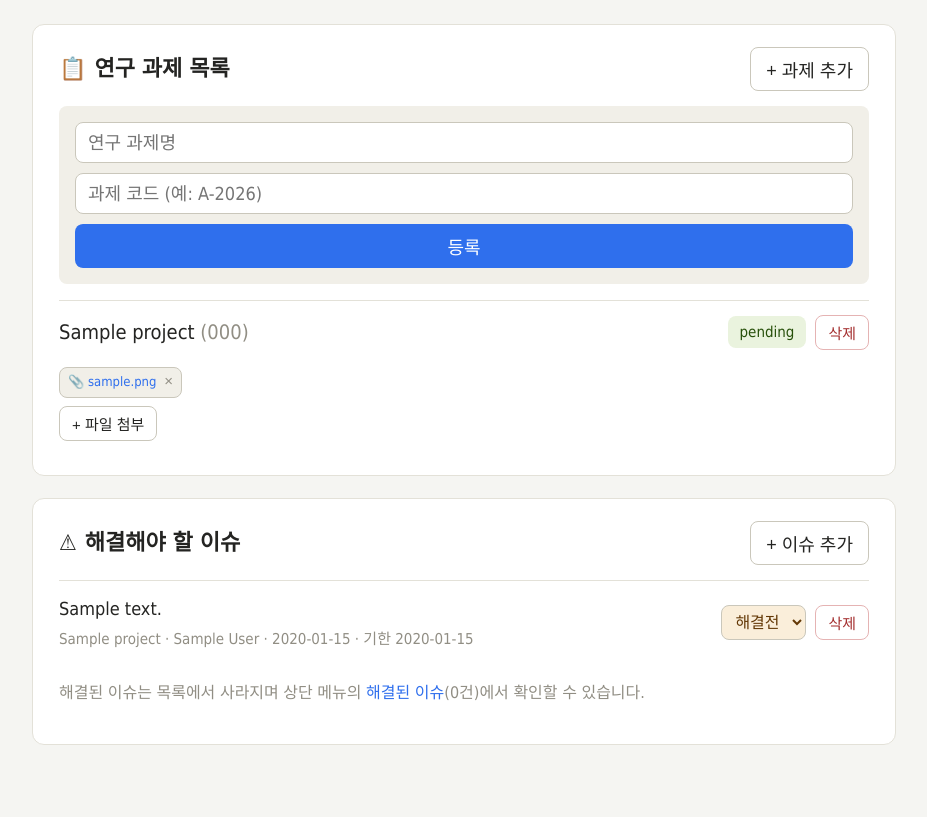
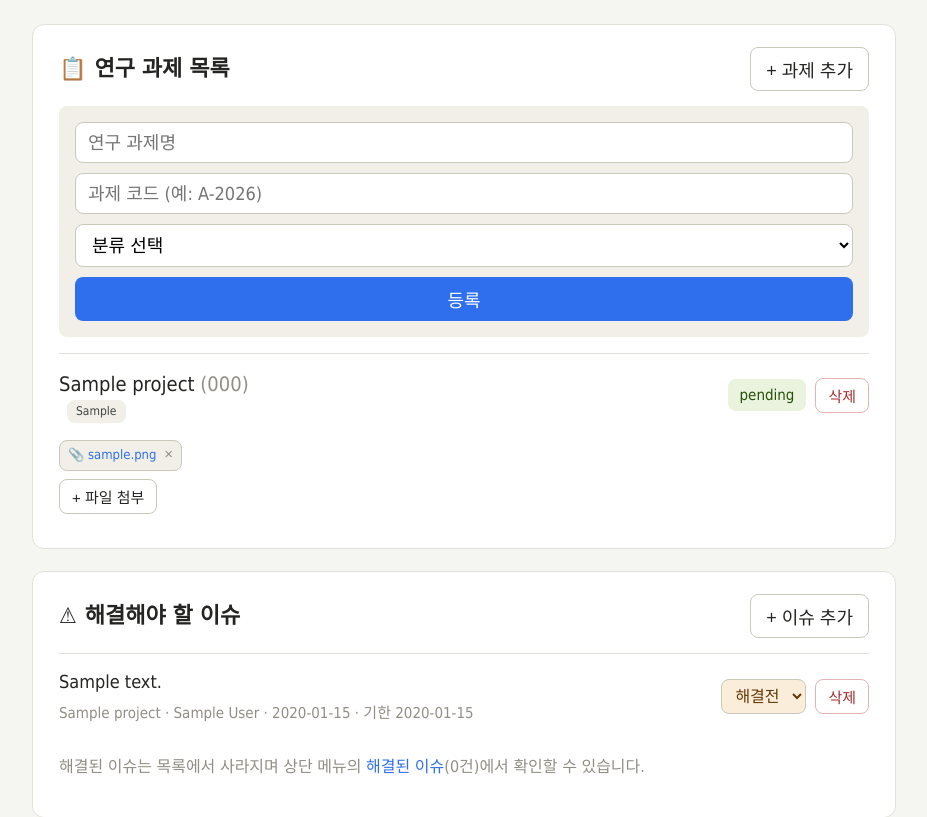
Before and after one commit to newatp01/GNUH-IHKANG, a Flask app: page / in a window 1280 px wide, after a click on "+ 과제 추가". Shown: the part 67-884 px from the top of the page, without its empty margins (176-1103 px from the left). Run offline with Flask 3, Linux system fonts and the light colour scheme; the visitor is signed in with stand-in values (Sample User, id 1); tables that the repository leaves empty hold one stand-in row (values such as "Sample post").

Commit message:
Update home.html

```diff
--- a/templates/home.html
+++ b/templates/home.html
@@ -1,5 +1,5 @@
 {% extends "base.html" %}
-{% block title %}홈 - 강정훈 교수 연구소 입장을 환영합니다 😊🔬{% endblock %}
+{% block title %}홈 - 강정훈 연구 사이트 입장 열렬환영 😁{% endblock %}
 {% block content %}
 
 <section class="card">
@@ -11,6 +11,12 @@
   <form id="project-form" method="post" action="{{ url_for('project_add') }}" class="inline-form">
     <input type="text" name="name" placeholder="연구 과제명" required>
     <input type="text" name="code" placeholder="과제 코드 (예: A-2026)">
+    <select name="category" required>
+      <option value="">분류 선택</option>
+      {% for cat in categories %}
+      <option value="{{ cat }}">{{ cat }}</option>
+      {% endfor %}
+    </select>
     <button type="submit" class="primary small">등록</button>
   </form>
 
@@ -19,6 +25,7 @@
     <div class="row">
       <div>
         <p class="row-title">{{ p.name }}{% if p.code %} <span class="muted">({{ p.code }})</span>{% endif %}</p>
+        {% if p.category %}<span class="cat-badge c-{{ category_color(p.category) }}">{{ p.category }}</span>{% endif %}
       </div>
       <div class="row-actions">
         <span class="badge success">{{ p.status }}</span>
```
